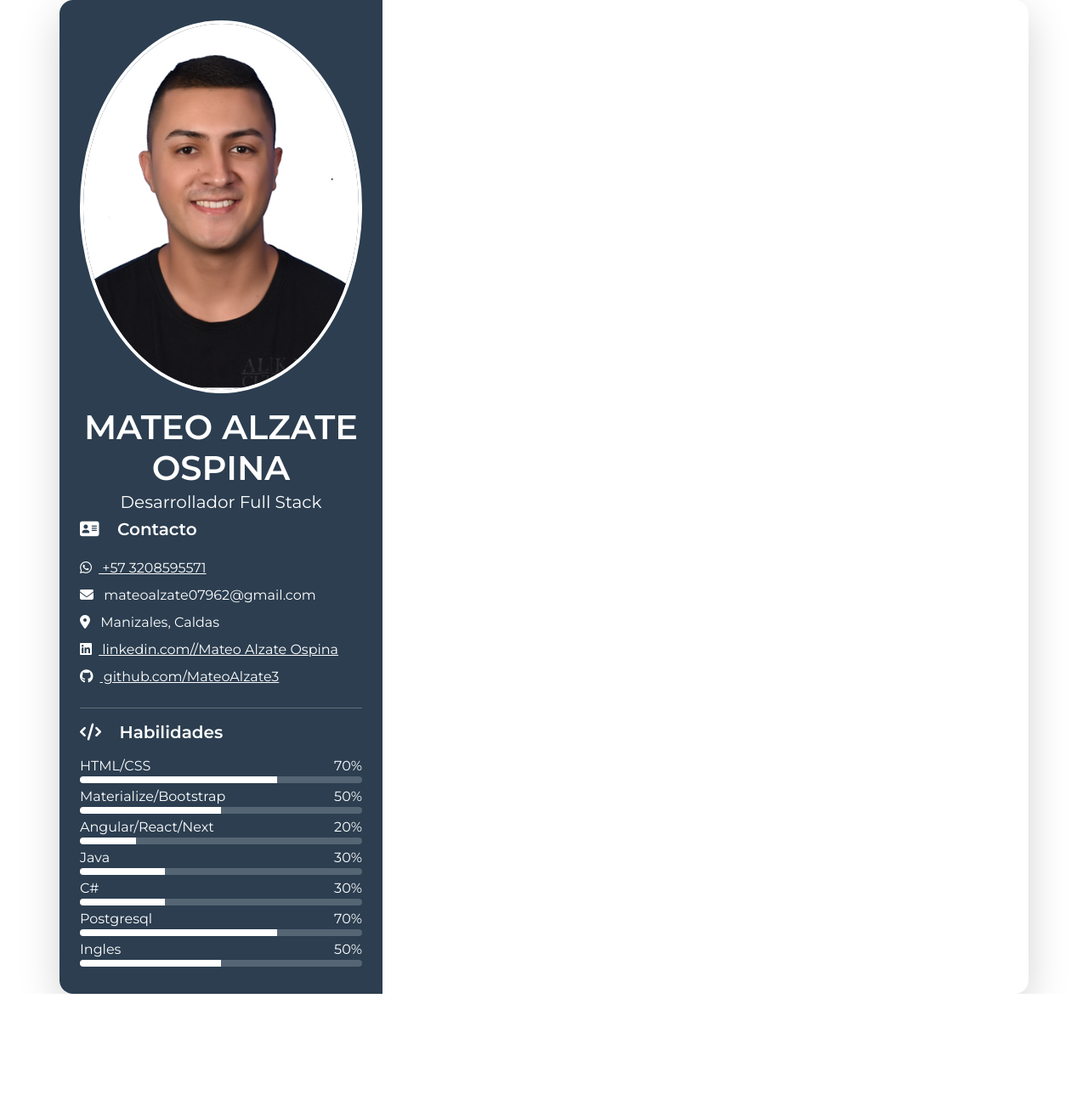
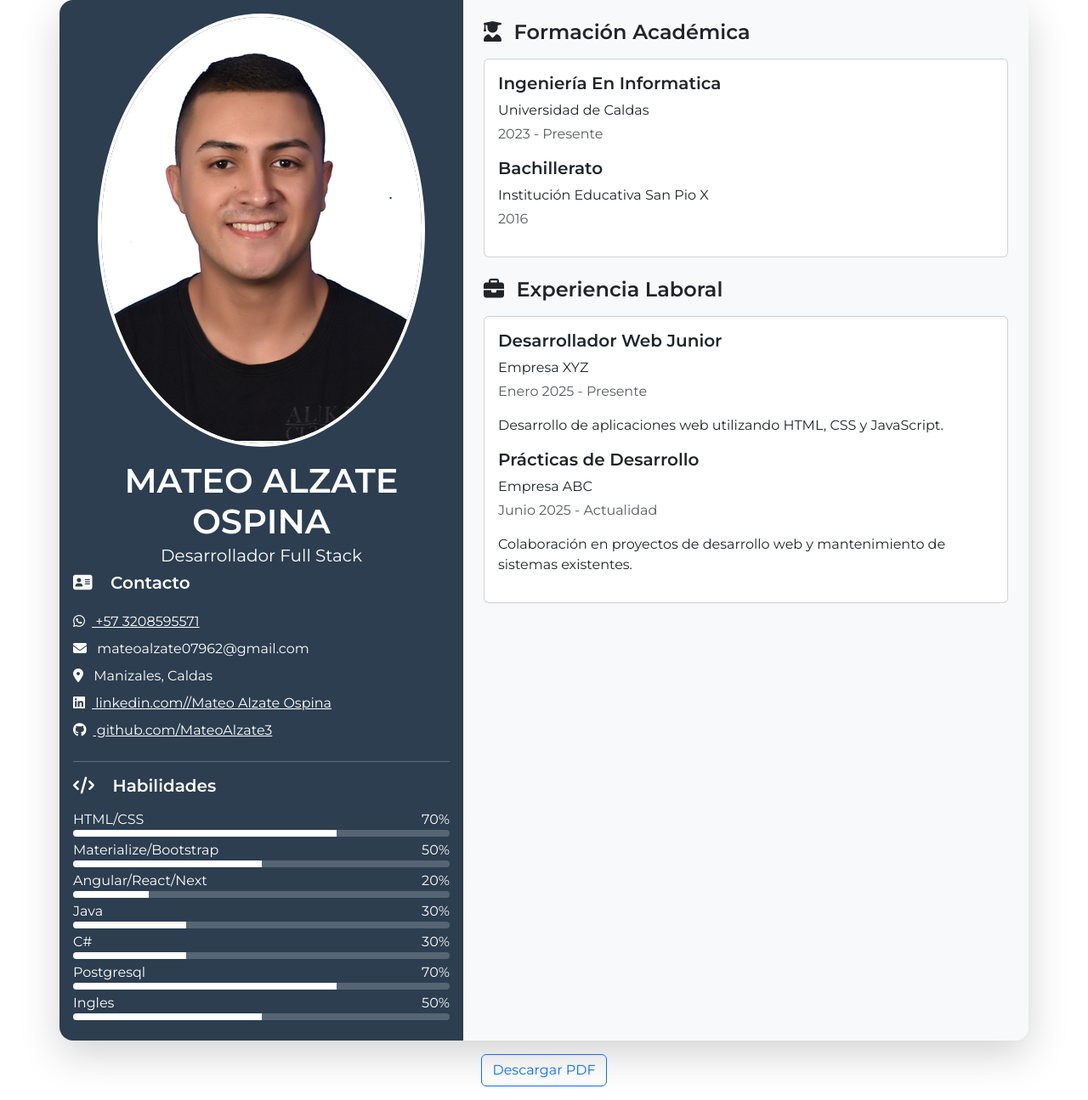
Before and after one commit to MateoAlzate3/MateoAlzate3.github.io, a plain HTML site: page index.html in a window 1280 px wide. Shown: the whole page at 85% size. Before the commit the page ends 1170 px from the top, so only its background shows below. Drawn offline with nearby package versions, Linux system fonts and the light colour scheme.

Commit message:
actualizacion de estudios, trabajo y agregar script.js para imprimir

```diff
--- a/index.html
+++ b/index.html
@@ -28,10 +28,10 @@
   </head>
 
   <body>
-    <div class="container-lg">
+    <div id="pdf-content" class="container-lg">
       <div class="row shadow-lg rounded-4 overflow-hidden">
         <!-- Columna Izuierda -->
-        <div class="col-md-4 bg-primary text-white p-4">
+        <div class="col-md-5 bg-primary text-white p-3">
           <header class="text-center mb-1">
             <img
               src="img/Foto.jpg"
@@ -168,7 +168,73 @@
 
         </div>
         <!-- Columna Derecha -->
+         <div class="col-md-7 bg-light p-4">
+                <section class="mb-4">
+                    <h4 class="fw-bold mb-3">
+                        <i class="fas fa-user-graduate me-2"></i>
+                        Formación Académica
+                    </h4>
+                    <div class="card">
+                        <div class="card-body">
+                            <div class="card-title">
+                                <ul class="list-unstyled">
+                                    <li class="mb-3">
+                                        <h5 class="fw-bold">Ingeniería En Informatica</h5>
+                                        <p class="mb-1">Universidad de Caldas</p>
+                                        <p class="text-muted">2023 - Presente</p>
+                                    </li>
+                                    <li class="mb-3">
+                                        <h5 class="fw-bold">Bachillerato</h5>
+                                        <p class="mb-1">Institución Educativa San Pio X</p>
+                                        <p class="text-muted">2016</p>
+                                    </li>
+                                </ul>
+                            </div>
+                        </div>
+                    </div>
+
+                </section>
+                <section class="mb-4">
+                    <h4 class="fw-bold mb-3">
+                        <i class="fas fa-briefcase me-2"></i>
+                        Experiencia Laboral
+                    </h4>
+
+                    <div class="card">
+                        <div class="card-body">
+                            <div class="card-title">
+                                <ul class="list-unstyled">
+                                    <li class="mb-3">
+                                        <h5 class="fw-bold">Desarrollador Web Junior</h5>
+                                        <p class="mb-1">Empresa XYZ</p>
+                                        <p class="text-muted">Enero 2025 - Presente</p>
+                                        <p>Desarrollo de aplicaciones web utilizando HTML, CSS y JavaScript.</p>
+                                    </li>
+                                    <li class="mb-3">
+                                        <h5 class="fw-bold">Prácticas de Desarrollo</h5>
+                                        <p class="mb-1">Empresa ABC</p>
+                                        <p class="text-muted">Junio 2025 - Actualidad</p>
+                                        <p>Colaboración en proyectos de desarrollo web y mantenimiento de sistemas
+                                            existentes.</p>
+                                    </li>
+                                </ul>
+                            </div>
+                        </div>
+                    </div>
+
+                </section>
+
+            </div>
       </div>
     </div>
+
+    <div class="text-center my-3">
+        <button onclick="downloadPDF()" class="btn btn-outline-primary">
+            Descargar PDF
+        </button>
+    </div>
+
+    <script src="https://unpkg.com/html2pdf.js@0.10.1/dist/html2pdf.bundle.min.js"></script>
+    <script src="script.js"></script>
   </body>
 </html>
--- /dev/null
+++ b/script.js
@@ -0,0 +1,22 @@
+function downloadPDF() {
+    const element = document.querySelector('.container-lg');
+
+    const opt = {
+        margin: [0, 0, 0 , 0],  // [arriba, izquierda, abajo, derecha] en mm
+        filename: 'Hoja_de_Vida_Julian_Buitrago.pdf',
+        image: { type: 'jpeg', quality: 0.98 },
+        html2canvas: {
+            scale: 2,
+            useCORS: true,
+            allowTaint: false,
+            scrollY: 0
+        },
+        jsPDF: {
+            unit: 'mm',
+            format: 'a4',
+            orientation: 'portrait'
+        }
+    };
+
+    html2pdf().set(opt).from(element).save();
+}
--- a/styles.css
+++ b/styles.css
@@ -13,3 +13,13 @@
 .progress-bar {
     background-color: white;
 }
+
+.card {
+    transition: transform 0.3s ease, box-shadow 0.3s ease;
+}
+
+.card:hover {
+    transform: scale(1.02);
+    transition: 0.3s;
+    box-shadow: 0 10px 20px rgba(0, 0, 0, 0.1);
+}
```
